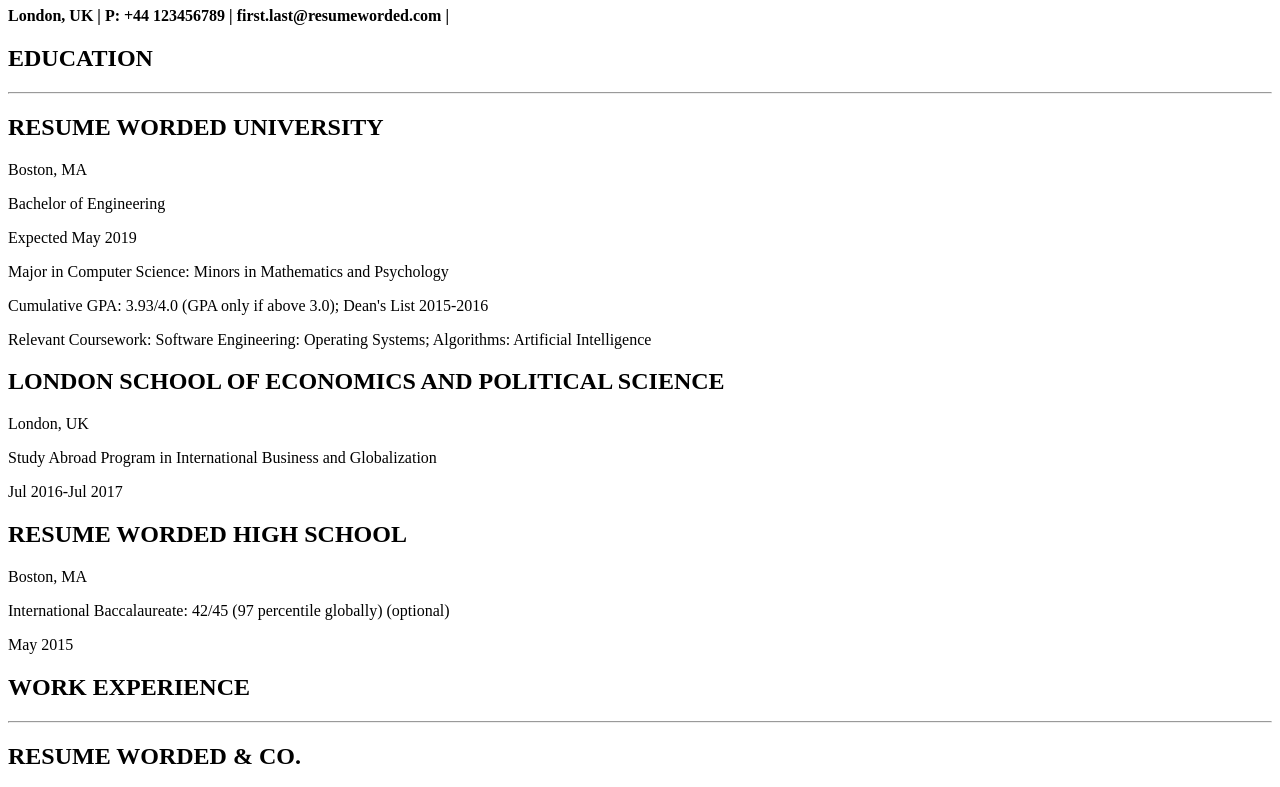
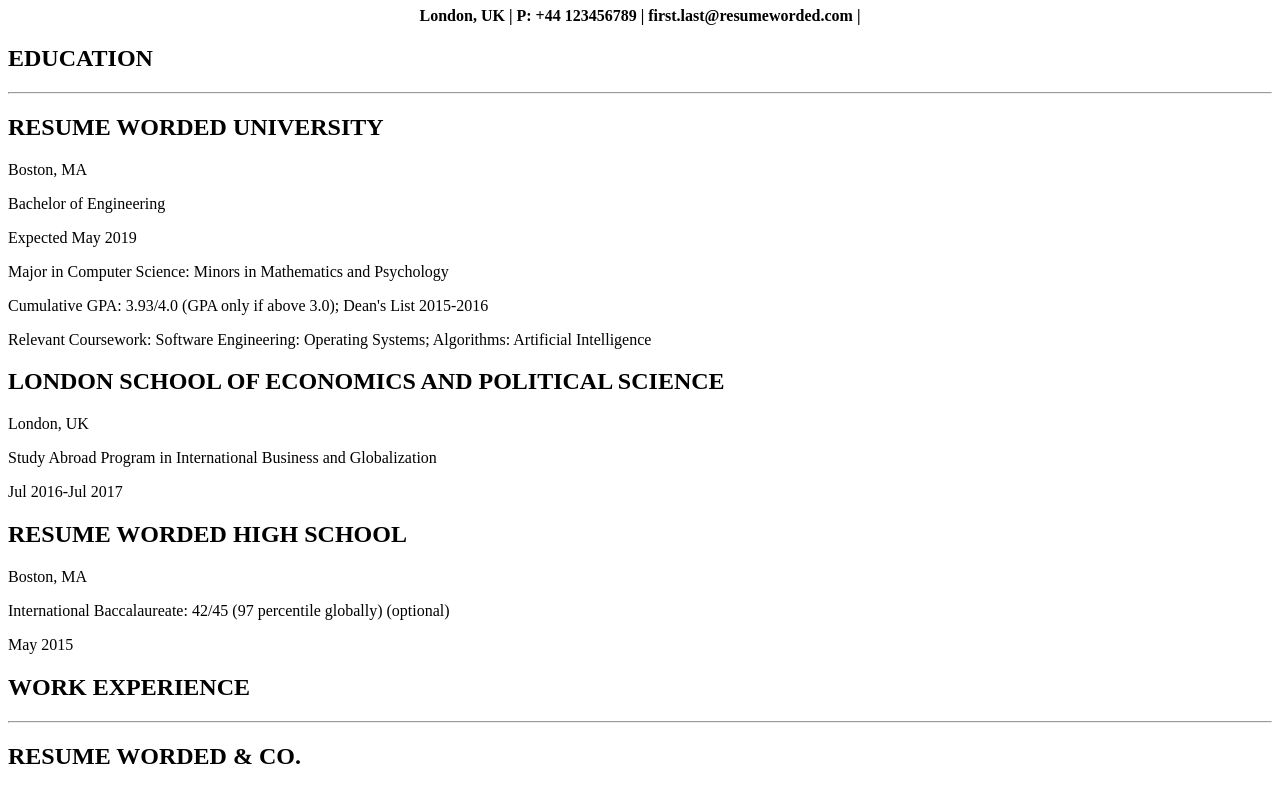
Before and after one commit to TroySamaraSiahaan/Cvtroy, a plain HTML site: page index.html in a window 1280 px wide. Shown: the part 73-860 px from the top of the page. Drawn offline with Linux system fonts and the light colour scheme.

Commit message:
Update index.html

```diff
--- a/index.html
+++ b/index.html
@@ -3,7 +3,7 @@
 	    <body>
  <center><h1>First Last</h1></center>
 
-<b>London, UK | P: +44 123456789 | first.last@resumeworded.com |</b>
+<center><b>London, UK | P: +44 123456789 | first.last@resumeworded.com |</b></center>
 
 				<style>
 
```
